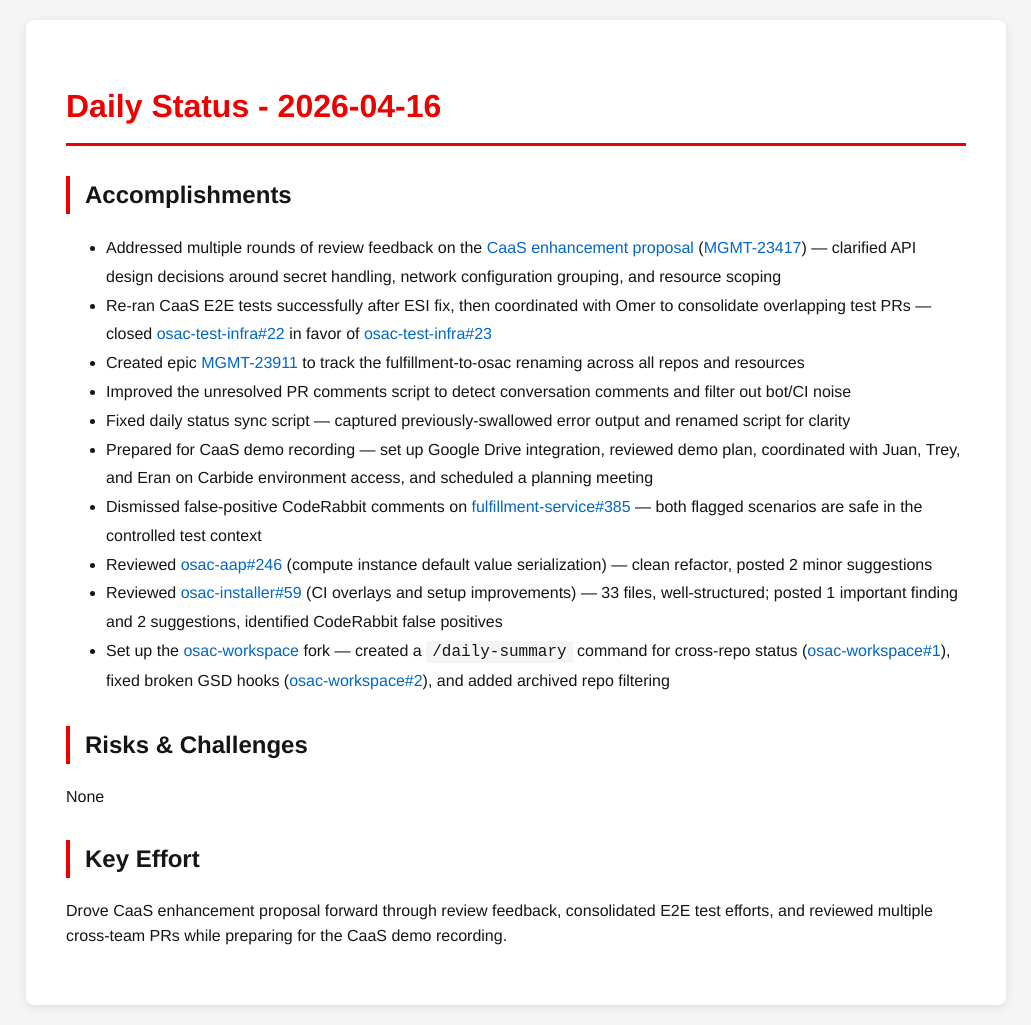
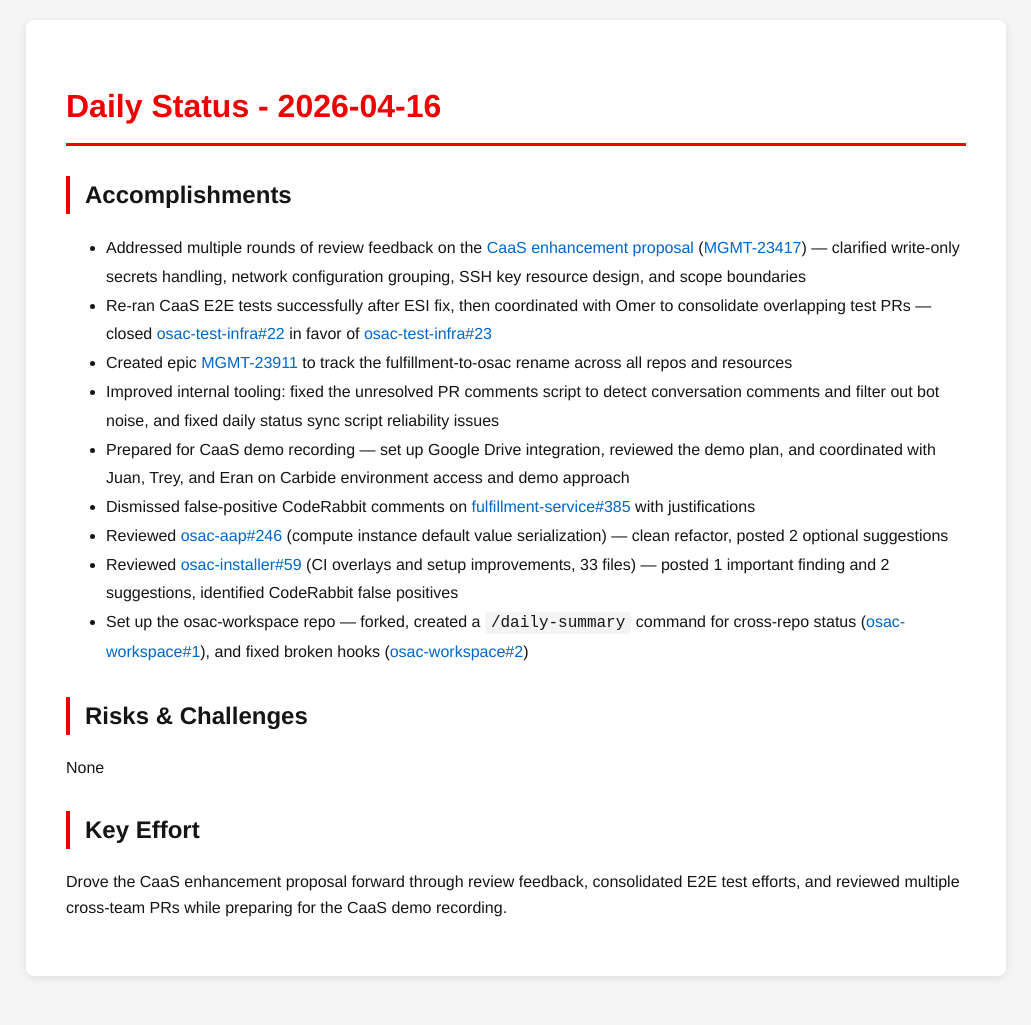
Before and after one commit to tzvatot/daily-status, a Jekyll site: the page built from 2026-04-16.md, in a window 1280 px wide. Shown: the whole page, without its empty margins (124-1155 px from the left). Built offline with Jekyll 4.4.1, drawn with Linux system fonts in a browser that asks for light colours; after the commit the page ends 996 px from its top, so only the background shows below that.

Commit message:
Daily status update - 2026-04-16

```diff
--- a/2026-04-16.md
+++ b/2026-04-16.md
@@ -7,19 +7,18 @@
 # Daily Status - 2026-04-16
 
 ## Accomplishments
-- Addressed multiple rounds of review feedback on the [CaaS enhancement proposal](https://github.com/osac-project/enhancement-proposals/pull/33) ([MGMT-23417](https://issues.redhat.com/browse/MGMT-23417)) — clarified API design decisions around secret handling, network configuration grouping, and resource scoping
+- Addressed multiple rounds of review feedback on the [CaaS enhancement proposal](https://github.com/osac-project/enhancement-proposals/pull/33) ([MGMT-23417](https://issues.redhat.com/browse/MGMT-23417)) — clarified write-only secrets handling, network configuration grouping, SSH key resource design, and scope boundaries
 - Re-ran CaaS E2E tests successfully after ESI fix, then coordinated with Omer to consolidate overlapping test PRs — closed [osac-test-infra#22](https://github.com/osac-project/osac-test-infra/pull/22) in favor of [osac-test-infra#23](https://github.com/osac-project/osac-test-infra/pull/23)
-- Created epic [MGMT-23911](https://issues.redhat.com/browse/MGMT-23911) to track the fulfillment-to-osac renaming across all repos and resources
-- Improved the unresolved PR comments script to detect conversation comments and filter out bot/CI noise
-- Fixed daily status sync script — captured previously-swallowed error output and renamed script for clarity
-- Prepared for CaaS demo recording — set up Google Drive integration, reviewed demo plan, coordinated with Juan, Trey, and Eran on Carbide environment access, and scheduled a planning meeting
-- Dismissed false-positive CodeRabbit comments on [fulfillment-service#385](https://github.com/osac-project/fulfillment-service/pull/385) — both flagged scenarios are safe in the controlled test context
-- Reviewed [osac-aap#246](https://github.com/osac-project/osac-aap/pull/246) (compute instance default value serialization) — clean refactor, posted 2 minor suggestions
-- Reviewed [osac-installer#59](https://github.com/osac-project/osac-installer/pull/59) (CI overlays and setup improvements) — 33 files, well-structured; posted 1 important finding and 2 suggestions, identified CodeRabbit false positives
-- Set up the [osac-workspace](https://github.com/eranco74/osac-workspace) fork — created a `/daily-summary` command for cross-repo status ([osac-workspace#1](https://github.com/eranco74/osac-workspace/pull/1)), fixed broken GSD hooks ([osac-workspace#2](https://github.com/eranco74/osac-workspace/pull/2)), and added archived repo filtering
+- Created epic [MGMT-23911](https://issues.redhat.com/browse/MGMT-23911) to track the fulfillment-to-osac rename across all repos and resources
+- Improved internal tooling: fixed the unresolved PR comments script to detect conversation comments and filter out bot noise, and fixed daily status sync script reliability issues
+- Prepared for CaaS demo recording — set up Google Drive integration, reviewed the demo plan, and coordinated with Juan, Trey, and Eran on Carbide environment access and demo approach
+- Dismissed false-positive CodeRabbit comments on [fulfillment-service#385](https://github.com/osac-project/fulfillment-service/pull/385) with justifications
+- Reviewed [osac-aap#246](https://github.com/osac-project/osac-aap/pull/246) (compute instance default value serialization) — clean refactor, posted 2 optional suggestions
+- Reviewed [osac-installer#59](https://github.com/osac-project/osac-installer/pull/59) (CI overlays and setup improvements, 33 files) — posted 1 important finding and 2 suggestions, identified CodeRabbit false positives
+- Set up the osac-workspace repo — forked, created a `/daily-summary` command for cross-repo status ([osac-workspace#1](https://github.com/eranco74/osac-workspace/pull/1)), and fixed broken hooks ([osac-workspace#2](https://github.com/eranco74/osac-workspace/pull/2))
 
 ## Risks & Challenges
 None
 
 ## Key Effort
-Drove CaaS enhancement proposal forward through review feedback, consolidated E2E test efforts, and reviewed multiple cross-team PRs while preparing for the CaaS demo recording.
+Drove the CaaS enhancement proposal forward through review feedback, consolidated E2E test efforts, and reviewed multiple cross-team PRs while preparing for the CaaS demo recording.
```
